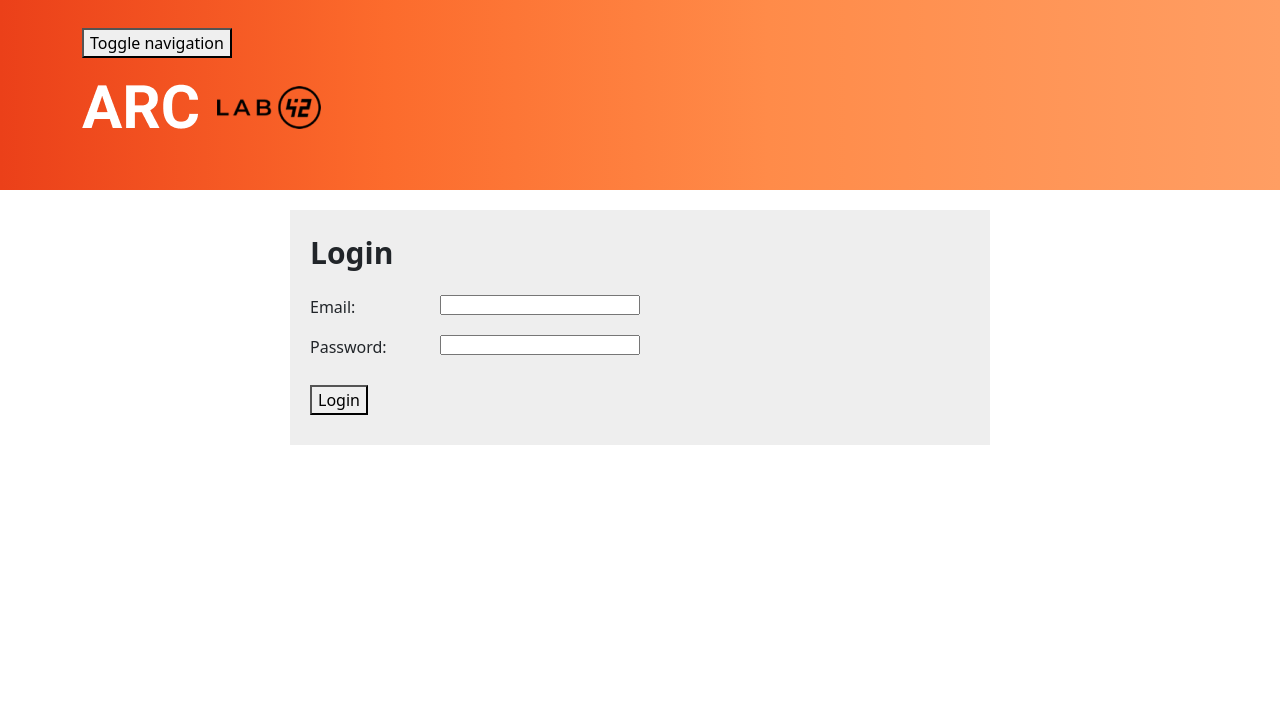
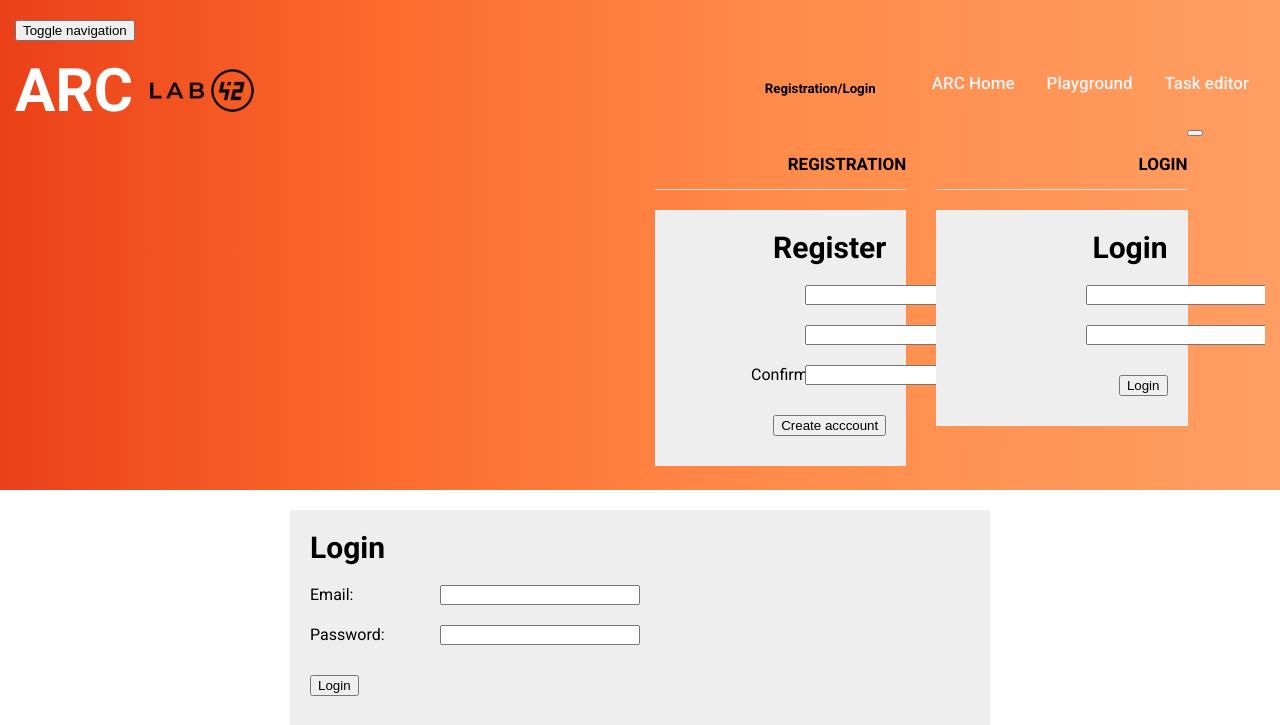
Before and after one commit to mangoit-abhi/arc-fask-first, a Flask app: page /login in a window 1280 px wide. Shown: the top 725 px of the page. Run offline with Flask 2, Linux system fonts and the light colour scheme.

Commit message:
Update navbar.html

```diff
--- a/templates/navbar.html
+++ b/templates/navbar.html
@@ -1,26 +1,3 @@
-<link href="https://cdn.jsdelivr.net/npm/bootstrap@5.0.2/dist/css/bootstrap.min.css" rel="stylesheet" integrity="sha384-EVSTQN3/azprG1Anm3QDgpJLIm9Nao0Yz1ztcQTwFspd3yD65VohhpuuCOmLASjC" crossorigin="anonymous">
-<style>
-  .modal-dialog{
-    max-width: 90%;
-  }
-  .login-register-popup-wrapper {
-    display: flex;
-  }
-  .login-register-popup-left, .login-register-popup-right {
-    max-width: 50%;
-    flex: 0 0 50%;
-    padding: 0 15px;
-  }
-
-  .login-register-popup-right h3, .login-register-popup-left h3{
-    text-transform: uppercase;
-    font-size: 17px;
-    margin-bottom: 15px;
-    padding-bottom: 15px;
-    border-bottom: 1px solid #ddd;
-  }
-</style>
-
 <div class="navbar-outer">
     <div class="container">
         <div class="navbar ">
```
